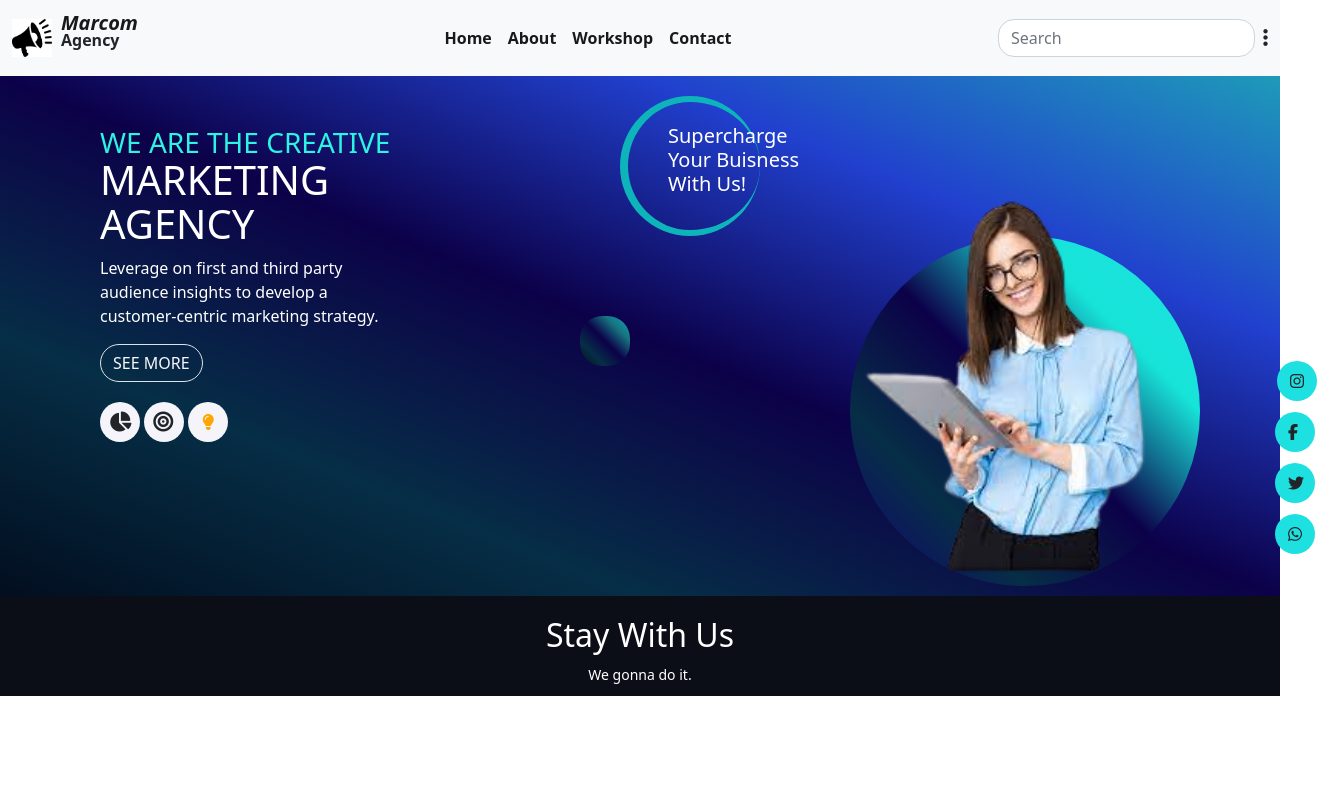
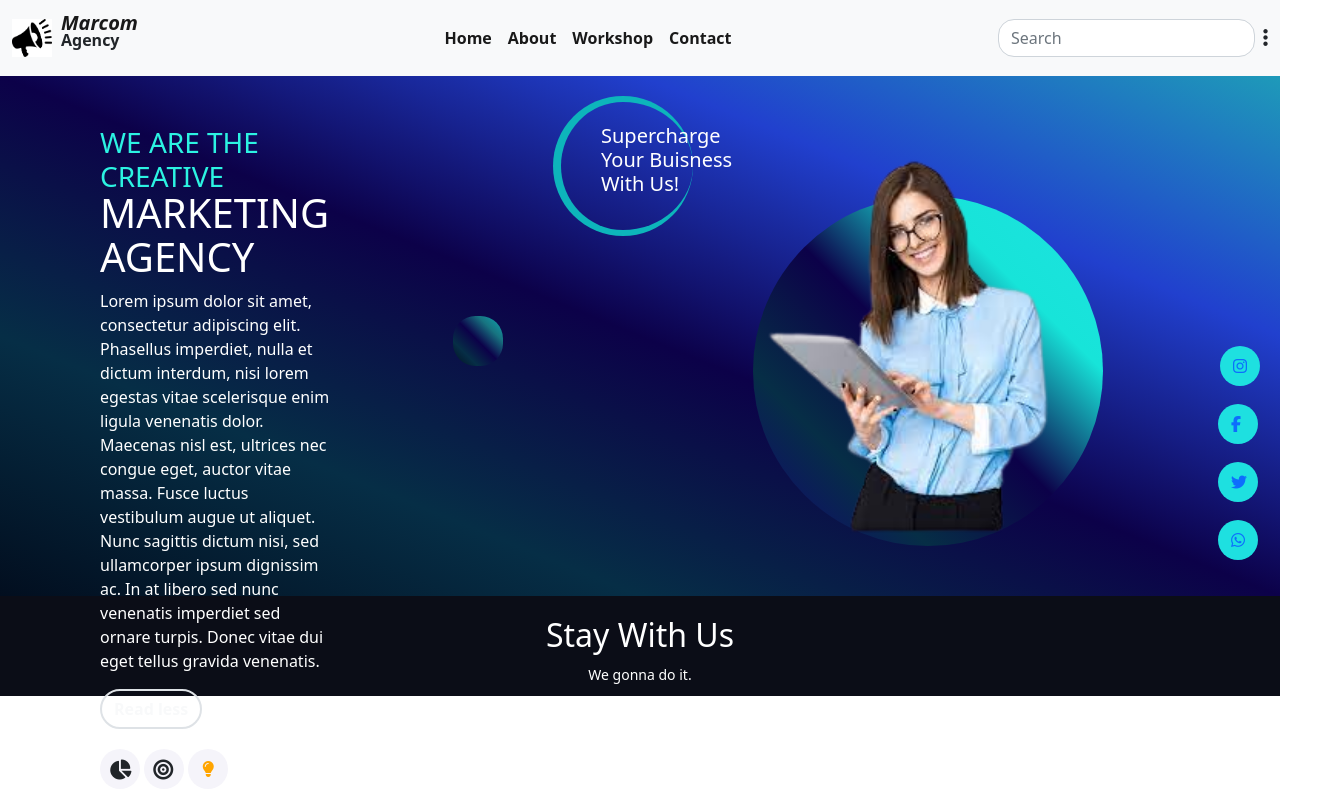
Before and after one commit to asultana181/FeatherItProject, a plain HTML site: page index.html in a window 1280 px wide. Both pictures are taken after a click on the button "SEE MORE". Shown: the whole page, 1317 px wide, since content can reach past the window. Drawn offline with nearby package versions, Linux system fonts and the light colour scheme.

Commit message:
finalupdate

```diff
--- a/index.html
+++ b/index.html
@@ -10,9 +10,13 @@
     <link href="https://cdn.jsdelivr.net/npm/bootstrap@5.2.3/dist/css/bootstrap.min.css" rel="stylesheet"
         integrity="sha384-rbsA2VBKQhggwzxH7pPCaAqO46MgnOM80zW1RWuH61DGLwZJEdK2Kadq2F9CUG65" crossorigin="anonymous">
     <link rel="stylesheet" href="style.css">
+
+    <style>
+        #more {display: none;}
+        </style>
 </head>
 
-<body style="">
+<body >
     <section >
         <nav class="navbar navbar-expand-lg bg-light">
 
@@ -69,9 +73,42 @@
                 <h3 class="text-color " > WE ARE THE CREATIVE </h3>
                 <h1 class="text-color1" style="margin-top: -12px;">MARKETING</h1>
                 <h1 class="text-color1" style="margin-top: -12px;">AGENCY</h1>
-                <p class="text-white text-space">Leverage on first and third party audience insights to develop a customer-centric
-                    marketing strategy.</p>
-                <button type="button" class="btn btn-outline-light border ">SEE MORE</button> <br>
+                <!-- <p class="text-white text-space">Leverage on first and third party audience insights to develop a customer-centric
+                    marketing strategy.</p> -->
+                    <p class="colortext">Lorem ipsum dolor sit amet, consectetur adipiscing elit. Phasellus imperdiet, nulla et dictum
+                        interdum, nisi lorem egestas vitae scel<span id="dots">...</span><span id="more">erisque enim ligula
+                            venenatis dolor. Maecenas nisl est, ultrices nec congue eget, auctor vitae massa. Fusce luctus
+                            vestibulum augue ut aliquet. Nunc sagittis dictum nisi, sed ullamcorper ipsum dignissim ac. In at
+                            libero sed nunc venenatis imperdiet sed ornare turpis. Donec vitae dui eget tellus gravida
+                             venenatis. </span></p>
+
+                        <script>
+                            function myFunction() {
+                              var dots = document.getElementById("dots");
+                              var moreText = document.getElementById("more");
+                              var btnText = document.getElementById("myBtn");
+
+                              if (dots.style.display === "none") {
+                                dots.style.display = "inline";
+                                btnText.innerHTML = "Read more";
+                                moreText.style.display = "none";
+                              } else {
+                                dots.style.display = "none";
+                                btnText.innerHTML = "Read less";
+                                moreText.style.display = "inline";
+                              }
+                            }
+                            </script>
+
+                    <!-- <button type="button" class="btn btn-outline-light border fw-bold
+                    border-2" style="padding-left: 25px; padding-right: 25px;
+                    font-family:'Gill Sans', 'Gill Sans MT', Calibri, 'Trebuchet
+                    MS', sans-serif; ">SEE
+                    MORE</button> <br> -->
+                    <button class="btn btn-outline-light border fw-bold
+                    border-2 but-style"
+                    onclick="myFunction()" id="myBtn">SEE MORE</button> <br>
+
                 <div class="round ">
                     <i class="fa-solid fa-lg fa-chart-pie gol"></i>
                 </div>
@@ -82,8 +119,8 @@
                     <i class="fa-duotone fa-lightbulb "></i>
                 </div> -->
                 <div class="round">
-                    <p style="margin-left: 5px;"> <i class="fa-solid fa-lightbulb "
-                        style="color: orange;"></i></p>
+                    <p class="icon1"> <i class="fa-solid fa-lightbulb color"
+                        ></i></p>
                   </div>
 
             </div>
@@ -92,14 +129,14 @@
                     <h5  class=" position text-white ">Supercharge <br>Your Buisness<br> With Us!</h5>
                 </div>
                 <div>
-                    <div style="margin-left:180px; margin-bottom: 20px; display: flex;">
-                      <div style="margin-top: 80px; margin-left:-50px;">
+                    <div class="Dotout">
+                      <div class="Dotin">
                         <span class="dot2 px-2"></span>
                       </div>
 
-                      <div style="margin-left: 220px; margin-bottom:30px;">
+                      <div class="Dot3out">
                         <h5 class="dot3">
-                            <img style="width:300px; height: 400px;height: 400px; margin-left: 5px;margin-top: -50px;"
+                            <img class="img_girl"
                     src="images/316274592_862591348525100_5309439295979109249_n.png" alt="" srcset="">
                         </h5>
                       </div>
@@ -108,12 +145,14 @@
 
             </div>
 
-            <div style="margin-top: 290px; margin-left :70px;" >
-                <p class="round2" style="margin-left: 7px;margin-top: -5px; "> <i class="fa-brands fa-instagram mx-1">
-                  </i></p> <br>
-                <p class="round2" style="margin-left: 5px;margin-top: -5px;"> <i class="fa-brands fa-facebook-f mx-1"></i></p> <br>
-                <p class="round2" style="margin-left: 5px;margin-top: -5px;"> <i class="fa-brands fa-twitter mx-1"></i></p> <br>
-                <p class="round2" style="margin-left: 5px;margin-top: -5px;"> <i class="fa-brands fa-whatsapp mx-1"></i></p>
+            <div class="ins" >
+                <a href="https://www.instagram.com/david">
+                    <p class="round2 insicon" > <i class="fa-brands fa-instagram mx-1">
+                    </i></p> <br>
+                </a>
+                <a href="https://www.facebook.com"><p class="round2 faceicon"> <i class="fa-brands fa-facebook-f mx-1"></i></p> <br></a>
+                <a href="https://twitter.com"><p class="round2 twiticon" > <i class="fa-brands fa-twitter mx-1"></i></p> <br></a>
+                 <a href="https://whatsapp.com"> <p class="round2 appicon" > <i class="fa-brands fa-whatsapp mx-1"></i></p></a>
 
 
               </div>
--- a/style.css
+++ b/style.css
@@ -54,6 +54,59 @@
 
     display: inline-block;
 
+  }
+  .Dotout{
+    margin-left:180px;
+     margin-bottom: 20px;
+     display: flex;
+  }
+  .Dotin{
+    margin-top: 80px;
+    margin-left:-110px;
+    margin-right: 50px;
+  }
+  .Dot3out{
+    margin-left: 200px;
+    margin-right: 60px;
+    margin-top: -40px;
+    margin-bottom:50px;
+    padding-bottom: 90px;
+  }
+  .img_girl{
+    width:300px; height: 400px;height: 400px; margin-left: 5px;margin-top: -50px;
+  }
+  .ins{
+    margin-top: 240px;
+     margin-left: 40px;
+     margin-right: 10px;
+     padding: 10px;
+  }
+  .insicon{
+    margin-left: 7px;
+    margin-bottom: -2px;
+  }
+  .faceicon{
+    margin-left: 5px;
+
+    margin-bottom: -2px;
+  }
+  .twiticon{
+    margin-left: 5px;
+    margin-bottom: -2px;
+  }
+  .appicon{
+    margin-left: 5px;
+    margin-bottom: -2px;
+  }
+  .colortext{
+    color: white;
+  }
+  .icon1{
+    margin-left: 5px;
+  }
+
+  .color{
+    color: orange;
   }
   .flat{
     display: flex;
@@ -147,11 +200,11 @@
     z-index: -1;
     border-radius: inherit;
 }
- .second
- {
-
-
- }
+.butstyle{
+  padding-left: 25px;
+  padding-right: 25px;
+  font-family: 'Gill Sans', 'Gill Sans MT', Calibri, 'Trebuchet MS', sans-serif;
+}
  .foot
  {
      text-align: center;
```
